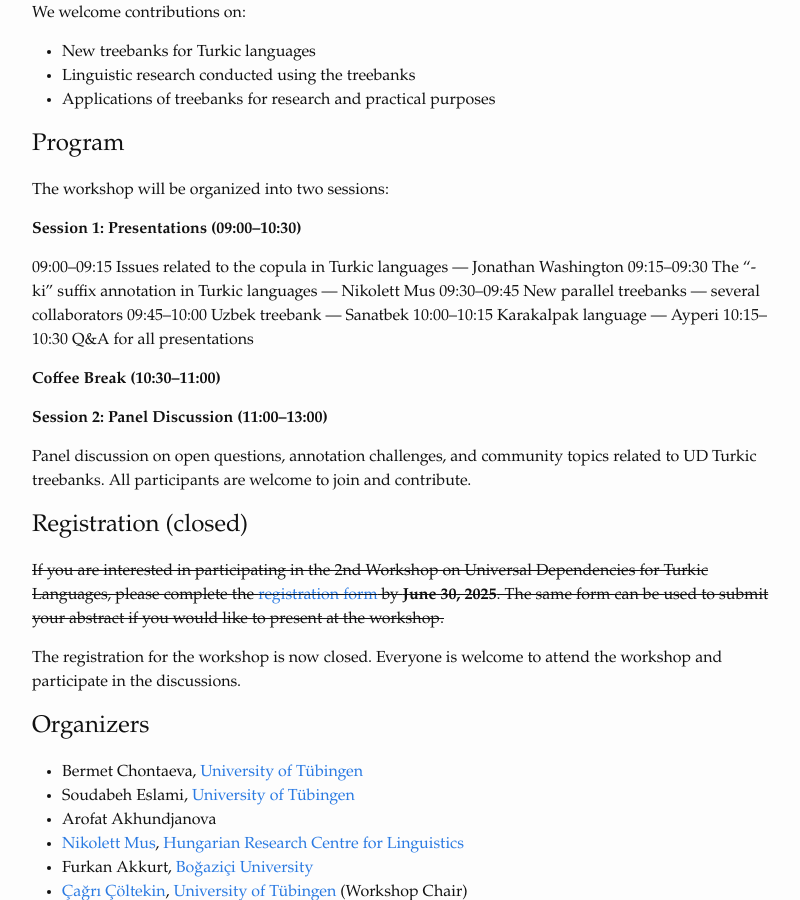
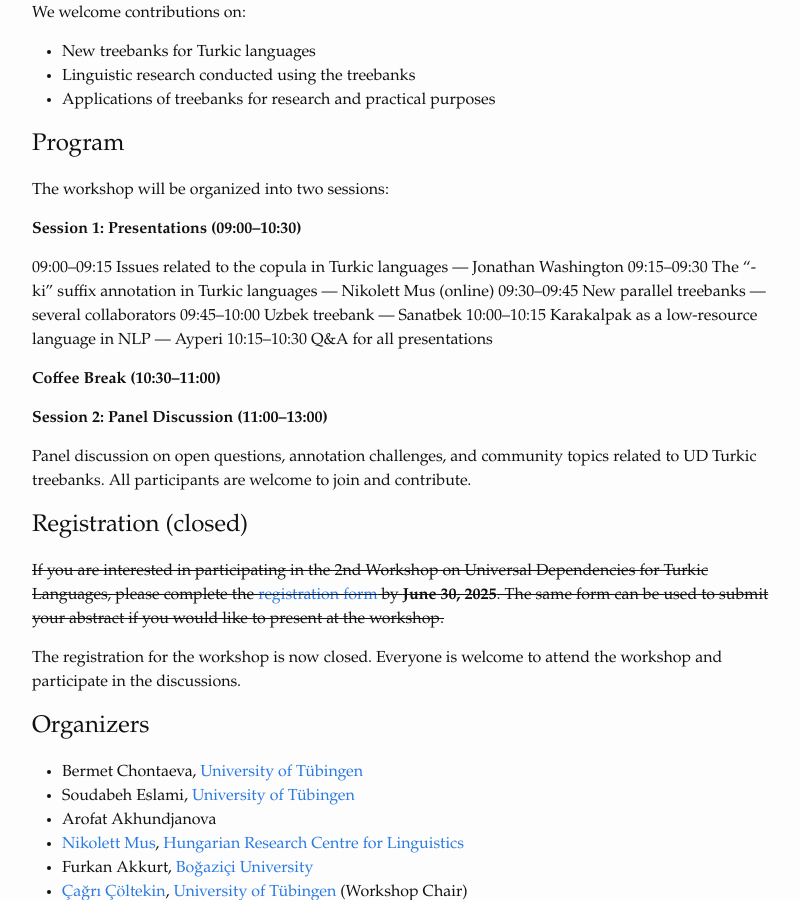
Before and after one commit to ud-turkic/udtw25, a Jekyll site: the page built from index.md, in a window 1280 px wide and 900 px high, scrolled down 1489 px. Shown: the whole window, without its empty margins (238-1038 px from the left). Built offline with Jekyll 4.4.1, drawn with Linux system fonts in a browser that asks for light colours.

```diff
--- a/index.md
+++ b/index.md
@@ -65,12 +65,12 @@ The workshop will be organized into two sessions:
 
 **Session 1: Presentations (09:00–10:30)**
 
-09:00–09:15  Issues related to the copula in Turkic languages — Jonathan Washington
-09:15–09:30  The "-ki" suffix annotation in Turkic languages — Nikolett Mus
-09:30–09:45  New parallel treebanks — several collaborators
-09:45–10:00  Uzbek treebank — Sanatbek
-10:00–10:15  Karakalpak language — Ayperi
-10:15–10:30  Q&A for all presentations
+09:00–09:15	Issues related to the copula in Turkic languages — Jonathan Washington
+09:15–09:30	The "-ki" suffix annotation in Turkic languages — Nikolett Mus (online)
+09:30–09:45	New parallel treebanks — several collaborators
+09:45–10:00	Uzbek treebank — Sanatbek
+10:00–10:15	Karakalpak as a low-resource language in NLP — Ayperi
+10:15–10:30	Q&A for all presentations
 
 **Coffee Break (10:30–11:00)**
 
```
